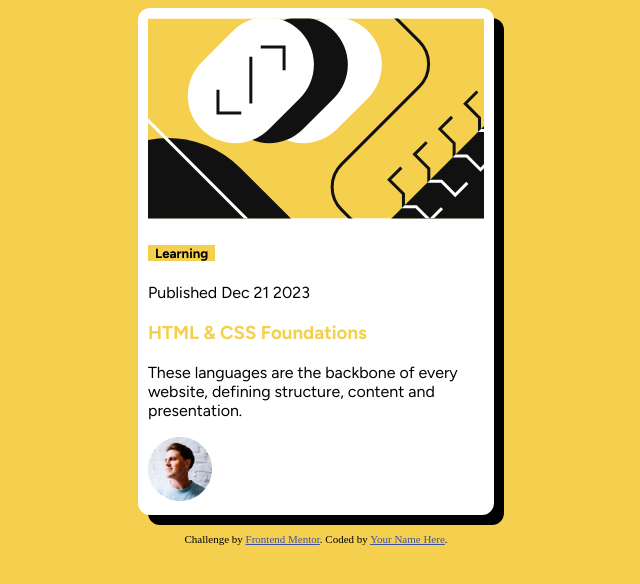
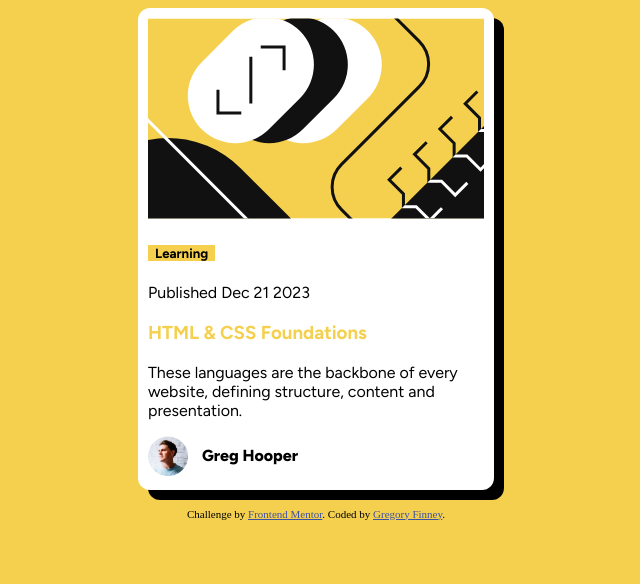
Before and after one commit to GregFJr/Blog-Preview-Card, a plain HTML site: page blog-preview-card-main/index.html in a window 1280 px wide. Shown: the whole page, without its empty margins (324-964 px from the left). Drawn offline with Linux system fonts and the light colour scheme.

Commit message:
aligned profile avatar with corresponding name

```diff
--- a/blog-preview-card-main/index.html
+++ b/blog-preview-card-main/index.html
@@ -28,12 +28,14 @@
     <h3>HTML & CSS Foundations </h3>
     <p>These languages are the backbone of every <br> website, defining structure, content and <br> presentation.</p>
     <img src="/assets/images/image-avatar.webp" alt="profile-avatar">
+    <span>Greg Hooper</span>
+
   </div>
 
 
   <div class="attribution">
     Challenge by <a href="https://www.frontendmentor.io?ref=challenge" target="_blank">Frontend Mentor</a>.
-    Coded by <a href="#">Your Name Here</a>.
+    Coded by <a href="#">Gregory Finney</a>.
   </div>
 </div>
 </body>
--- a/blog-preview-card-main/styles.css
+++ b/blog-preview-card-main/styles.css
@@ -22,6 +22,18 @@ body {
     color:hsl(47, 88%, 63%);
 }
 
+.blog-card-container img:nth-of-type(even) {
+    height: 40px;
+    width: 40px;
+}
+
+.blog-card-container span {
+    position: relative;
+    bottom: 15px;
+    padding: 10px;
+    font-weight: 800;
+}
+
 .attribution {
     margin-top: 5%;
 }
```
